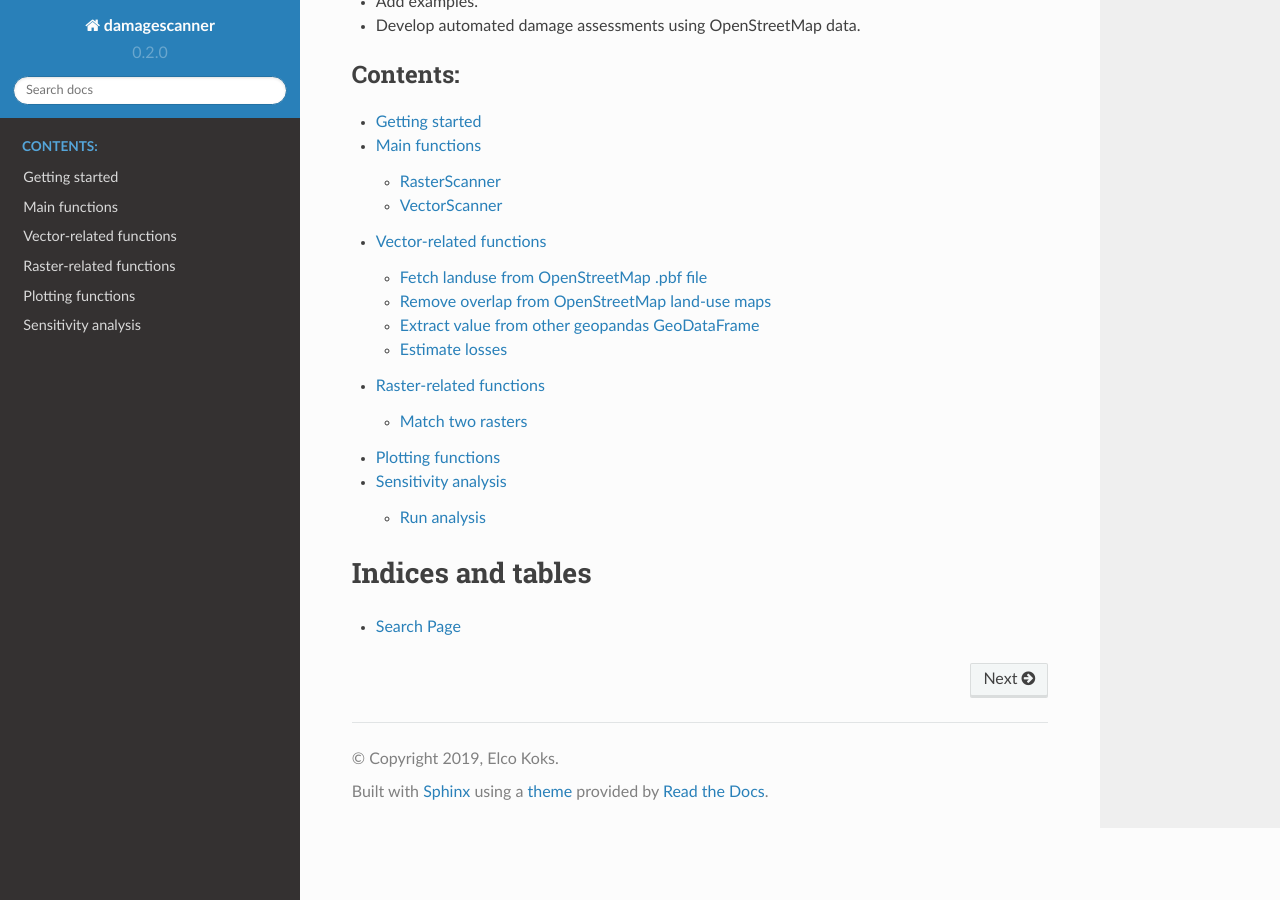
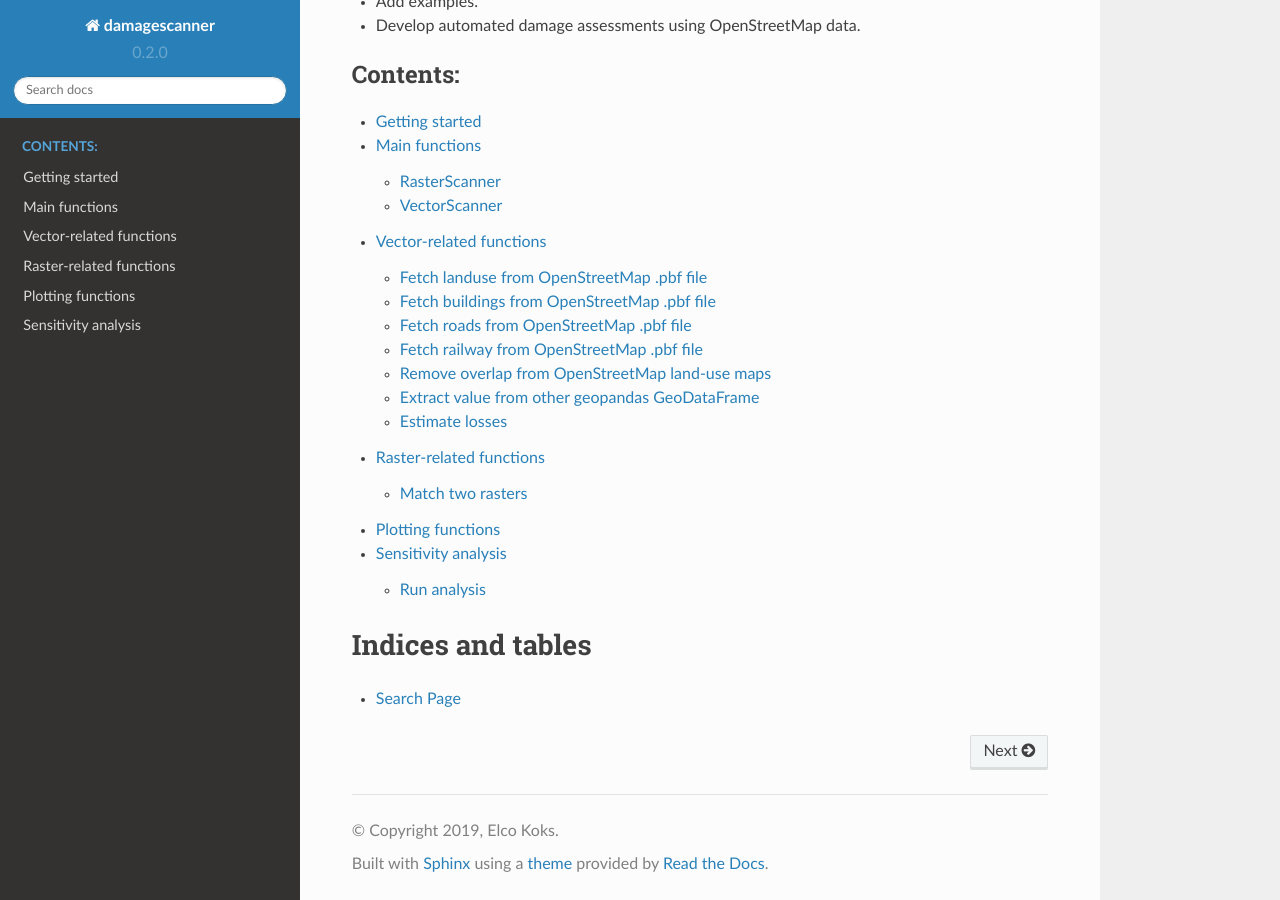
Before and after one commit to VU-IVM/DamageScanner, a Sphinx documentation site: the page built from docs/source/index.rst, in a window 1280 px wide and 900 px high, scrolled down 1036 px. Built offline with Sphinx 7.4.7 and the Read the Docs theme 2.0.0, drawn with Linux system fonts in a browser that asks for light colours.

Commit message:
add all fetch functions to docs

```diff
--- a/docs/source/vector.rst
+++ b/docs/source/vector.rst
@@ -7,6 +7,17 @@ Fetch landuse from OpenStreetMap .pbf file
 -------------------------------------------
 .. autofunction:: damagescanner.vector.fetch_landuse
 
+Fetch buildings from OpenStreetMap .pbf file
+-------------------------------------------
+.. autofunction:: damagescanner.vector.fetch_buildings
+
+Fetch roads from OpenStreetMap .pbf file
+-------------------------------------------
+.. autofunction:: damagescanner.vector.fetch_roads
+
+Fetch railway from OpenStreetMap .pbf file
+-------------------------------------------
+.. autofunction:: damagescanner.vector.fetch_railway
 
 Remove overlap from OpenStreetMap land-use maps
 ------------------------------------------------
```
Also changed, not shown: 6 other files.
